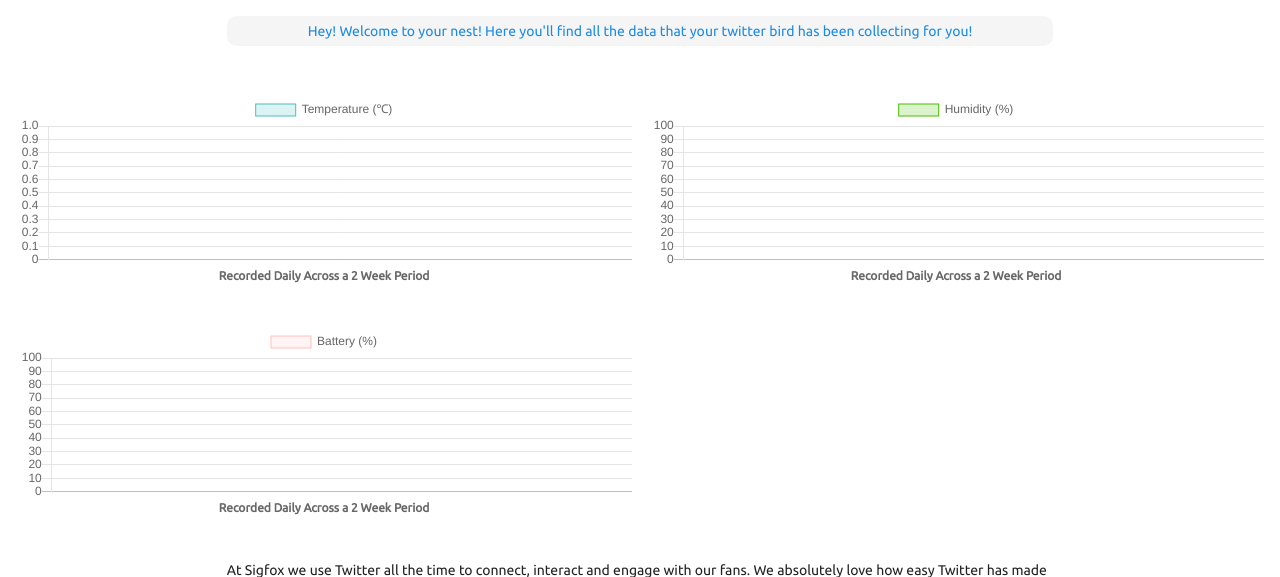
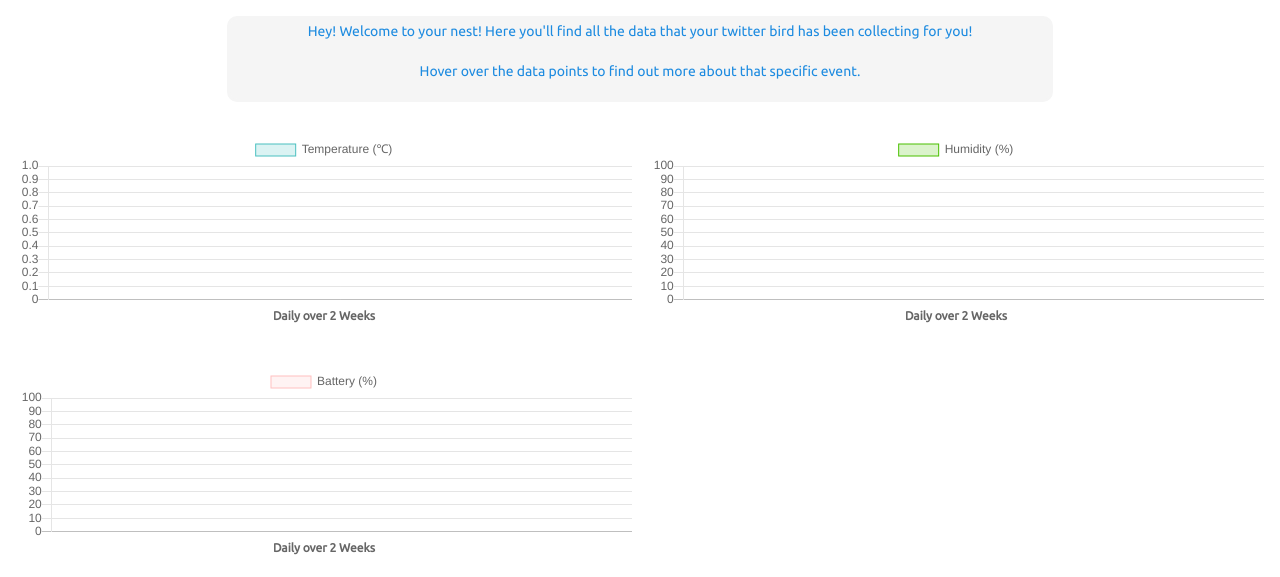
Before and after one commit to Bucknalla/sigfox-python-flask, a Flask app: page / in a window 1280 px wide. Shown: the part 64-641 px from the top of the page. Run offline with Flask 2, Linux system fonts and the light colour scheme; data that the repository does not hold is empty; some libraries are stand-ins or nearby versions.

Commit message:
Styling changes

```diff
--- a/app/templates/index.html
+++ b/app/templates/index.html
@@ -109,9 +109,12 @@
             </script>
 
             <div class="mdl-grid">
-                <div class="mdl-cell mdl-cell--8-col mdl-cell--2-offset-desktop mdl-cell--8-tablet mdl-cell--4-phone">
-                    <p class="sigfoxstyle" style="text-align:center;color:#1d8be0;border-style:solid;border-radius:10px; border-color:#f5f5f5;background:#f5f5f5 ">
+                <div class="mdl-cell mdl-cell--8-col mdl-cell--2-offset-desktop mdl-cell--8-tablet mdl-cell--4-phone" style="border-style:solid;border-radius:10px; border-color:#f5f5f5;background:#f5f5f5">
+                    <p class="sigfoxstyle" style="text-align:center;color:#1d8be0;">
                         Hey! Welcome to your nest! Here you'll find all the data that your twitter bird has been collecting for you!
+                    </p>
+                    <p class="sigfoxstyle" style="text-align:center;color:#1d8be0;">
+                        Hover over the data points to find out more about that specific event.
                     </p>
                 </div>
             </div>
@@ -170,7 +173,7 @@
                 title: {
                     display: true,
                     position: 'bottom',
-                    text: 'Recorded Daily Across a 2 Week Period',
+                    text: 'Daily over 2 Weeks',
                     fontFamily: "'Ubuntu', sans-serif"
                 },
                 responsive: true,
@@ -208,7 +211,7 @@
                 title: {
                     display: true,
                     position: 'bottom',
-                    text: 'Recorded Daily Across a 2 Week Period',
+                    text: 'Daily over 2 Weeks',
                     fontFamily: "'Ubuntu', sans-serif"
                 },
                 responsive: true,
@@ -248,7 +251,7 @@
                 title: {
                     display: true,
                     position: 'bottom',
-                    text: 'Recorded Daily Across a 2 Week Period',
+                    text: 'Daily over 2 Weeks',
                     fontFamily: "'Ubuntu', sans-serif"
                 },
                 responsive: true,
```
